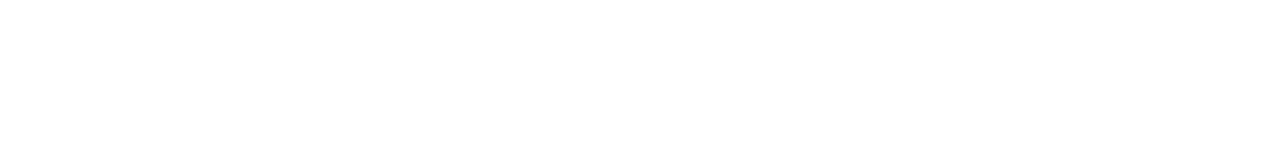
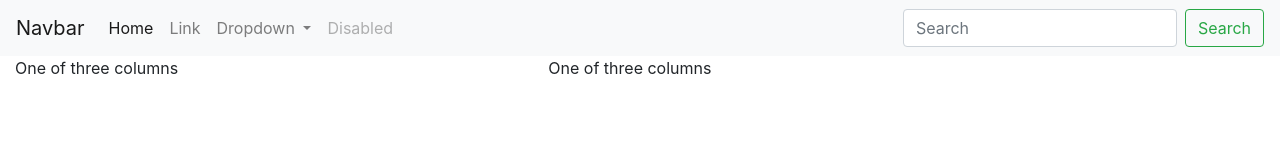
Before and after one commit to DevHaro/bootstrap-pairing, a plain HTML site: page index.html in a window 1280 px wide. Drawn offline with nearby package versions, Linux system fonts and the light colour scheme.

Commit message:
Actualizando index

```diff
--- a/index.html
+++ b/index.html
@@ -9,6 +9,61 @@
 </head>
 <body>
 
+  <nav class="navbar navbar-expand-lg navbar-light bg-light">
+    <a class="navbar-brand" href="#">Navbar</a>
+    <button class="navbar-toggler" type="button" data-toggle="collapse" data-target="#navbarSupportedContent" aria-controls="navbarSupportedContent" aria-expanded="false" aria-label="Toggle navigation">
+      <span class="navbar-toggler-icon"></span>
+    </button>
+
+    <div class="collapse navbar-collapse" id="navbarSupportedContent">
+      <ul class="navbar-nav mr-auto">
+        <li class="nav-item active">
+          <a class="nav-link" href="#">Home <span class="sr-only">(current)</span></a>
+        </li>
+        <li class="nav-item">
+          <a class="nav-link" href="#">Link</a>
+        </li>
+        <li class="nav-item dropdown">
+          <a class="nav-link dropdown-toggle" href="#" id="navbarDropdown" role="button" data-toggle="dropdown" aria-haspopup="true" aria-expanded="false">
+            Dropdown
+          </a>
+          <div class="dropdown-menu" aria-labelledby="navbarDropdown">
+            <a class="dropdown-item" href="#">Action</a>
+            <a class="dropdown-item" href="#">Another action</a>
+            <div class="dropdown-divider"></div>
+            <a class="dropdown-item" href="#">Something else here</a>
+          </div>
+        </li>
+        <li class="nav-item">
+          <a class="nav-link disabled" href="#" tabindex="-1" aria-disabled="true">Disabled</a>
+        </li>
+      </ul>
+      <form class="form-inline my-2 my-lg-0">
+        <input class="form-control mr-sm-2" type="search" placeholder="Search" aria-label="Search">
+        <button class="btn btn-outline-success my-2 my-sm-0" type="submit">Search</button>
+      </form>
+    </div>
+  </nav>
+
+  <div class="container-fluid">
+    <div class="row">
+      <div class="col 12 lg-6">
+      </div>
+      <div class="col"></div>
+    </div>
+  </div>
+
+  <div class="container-fluid">
+    <div class="row">
+      <div class="col-12 col-lg-5">
+        One of three columns
+      </div>
+      <div class="col-12 col-lg-7">
+        One of three columns
+      </div>
+    </div>
+  </div>
+
 
   <script src="https://code.jquery.com/jquery-3.5.1.min.js" integrity="sha256-9/aliU8dGd2tb6OSsuzixeV4y/faTqgFtohetphbbj0=" crossorigin="anonymous"></script>
   <script src="https://cdn.jsdelivr.net/npm/popper.js@1.16.1/dist/umd/popper.min.js" integrity="sha384-9/reFTGAW83EW2RDu2S0VKaIzap3H66lZH81PoYlFhbGU+6BZp6G7niu735Sk7lN" crossorigin="anonymous"></script>
```
